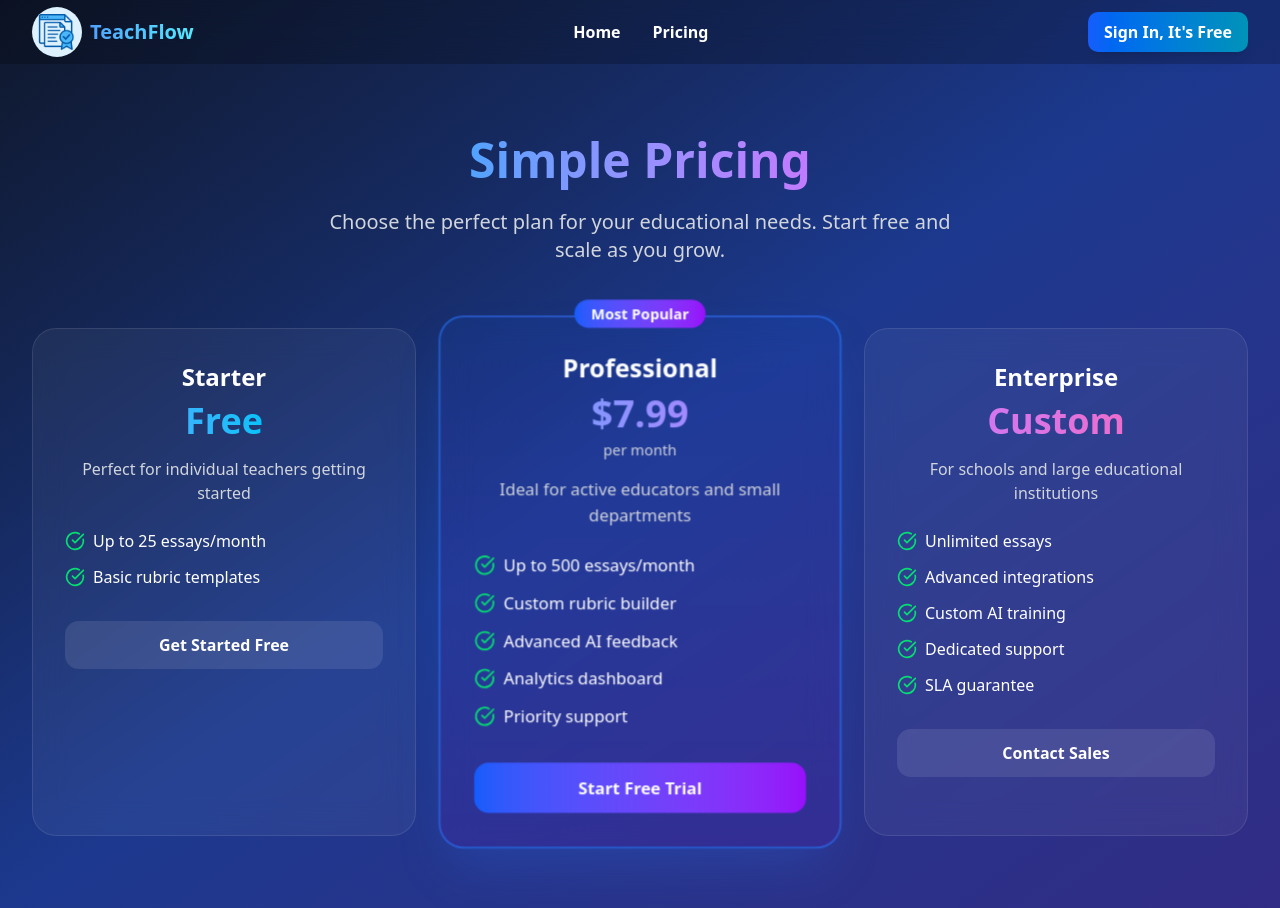
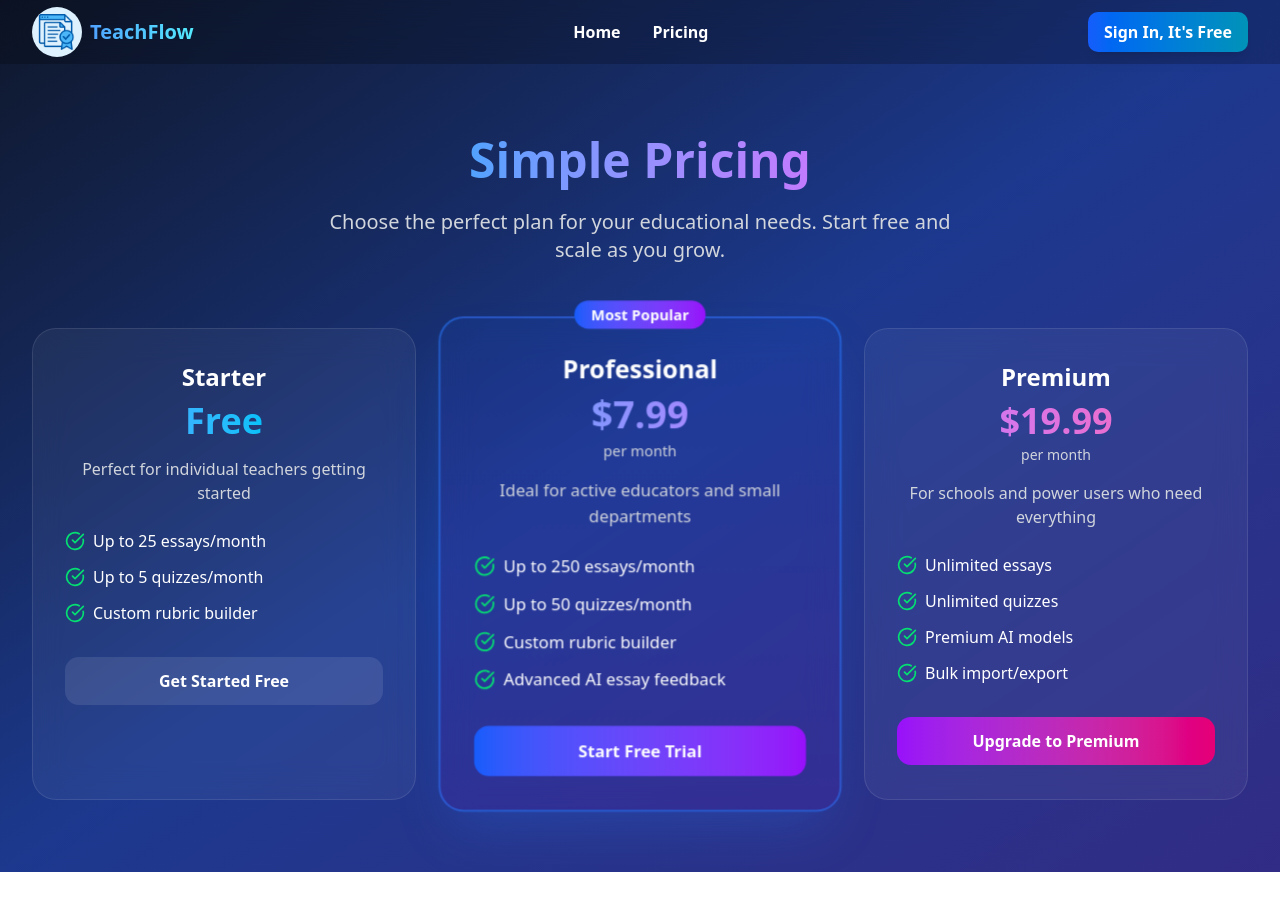
Before and after one commit to johnkristanf/TeachFlow, a Next.js app: page /pricing in a window 1280 px wide. After the commit the page ends 872 px from the top, so only its background shows below. Built offline with nearby package versions, Linux system fonts and the light colour scheme.

Commit message:
polished pricing

```diff
--- a/app/(site)/pricing/page.tsx
+++ b/app/(site)/pricing/page.tsx
@@ -1,6 +1,12 @@
-import { CheckCircle } from "lucide-react";
+'use client'
+
+import { CheckCircle } from 'lucide-react'
+import { useRouter } from 'next/navigation'
 
 export default function PricingPage() {
+
+    const router = useRouter();
+
     return (
         <div className="relative z-10 py-18">
             <div className="max-w-7xl mx-auto px-4 sm:px-6 lg:px-8">
@@ -34,10 +40,19 @@ export default function PricingPage() {
                                 </li>
                                 <li className="flex items-center space-x-2">
                                     <CheckCircle className="w-5 h-5 text-green-400" />
-                                    <span>Basic rubric templates</span>
+                                    <span>Up to 5 quizzes/month</span>
+                                </li>
+                                <li className="flex items-center space-x-2">
+                                    <CheckCircle className="w-5 h-5 text-green-400" />
+                                    <span>Custom rubric builder</span>
                                 </li>
                             </ul>
-                            <button className="w-full bg-white/10 hover:bg-white/20 px-6 py-3 rounded-xl font-semibold transition-all duration-200">
+                            <button
+                                onClick={() => {
+                                    router.push('/auth/signin')
+                                }}
+                                className="w-full bg-white/10 hover:bg-white/20 px-6 py-3 rounded-xl font-semibold transition-all duration-200"
+                            >
                                 Get Started Free
                             </button>
                         </div>
@@ -62,7 +77,12 @@ export default function PricingPage() {
                             <ul className="space-y-3 text-left mb-8">
                                 <li className="flex items-center space-x-2">
                                     <CheckCircle className="w-5 h-5 text-green-400" />
-                                    <span>Up to 500 essays/month</span>
+                                    <span>Up to 250 essays/month</span>
+                                </li>
+
+                                <li className="flex items-center space-x-2">
+                                    <CheckCircle className="w-5 h-5 text-green-400" />
+                                    <span>Up to 50 quizzes/month</span>
                                 </li>
                                 <li className="flex items-center space-x-2">
                                     <CheckCircle className="w-5 h-5 text-green-400" />
@@ -70,32 +90,30 @@ export default function PricingPage() {
                                 </li>
                                 <li className="flex items-center space-x-2">
                                     <CheckCircle className="w-5 h-5 text-green-400" />
-                                    <span>Advanced AI feedback</span>
-                                </li>
-                                <li className="flex items-center space-x-2">
-                                    <CheckCircle className="w-5 h-5 text-green-400" />
-                                    <span>Analytics dashboard</span>
-                                </li>
-                                <li className="flex items-center space-x-2">
-                                    <CheckCircle className="w-5 h-5 text-green-400" />
-                                    <span>Priority support</span>
+                                    <span>Advanced AI essay feedback</span>
                                 </li>
                             </ul>
-                            <button className="w-full bg-gradient-to-r from-blue-600 to-purple-600 hover:from-blue-700 hover:to-purple-700 px-6 py-3 rounded-xl font-semibold transition-all duration-200 transform hover:scale-105">
+                            <button
+                                onClick={() => {
+                                    router.push('/auth/signin')
+                                }}
+                                className="w-full bg-gradient-to-r from-blue-600 to-purple-600 hover:from-blue-700 hover:to-purple-700 px-6 py-3 rounded-xl font-semibold transition-all duration-200 transform hover:scale-105"
+                            >
                                 Start Free Trial
                             </button>
                         </div>
                     </div>
 
-                    {/* Enterprise Plan */}
+                    {/* Premium Plan */}
                     <div className="group relative bg-white/5 backdrop-blur-lg rounded-3xl p-8 border border-white/10 hover:border-purple-500/50 transition-all duration-300 transform hover:scale-105">
                         <div className="text-center">
-                            <h3 className="text-2xl font-bold mb-2">Enterprise</h3>
-                            <div className="text-4xl font-bold bg-gradient-to-r from-purple-400 to-pink-400 bg-clip-text text-transparent mb-4">
-                                Custom
+                            <h3 className="text-2xl font-bold mb-2">Premium</h3>
+                            <div className="text-4xl font-bold bg-gradient-to-r from-purple-400 to-pink-400 bg-clip-text text-transparent mb-1">
+                                $19.99
                             </div>
+                            <p className="text-gray-300 text-sm mb-4">per month</p>
                             <p className="text-gray-300 mb-6">
-                                For schools and large educational institutions
+                                For schools and power users who need everything
                             </p>
                             <ul className="space-y-3 text-left mb-8">
                                 <li className="flex items-center space-x-2">
@@ -104,23 +122,24 @@ export default function PricingPage() {
                                 </li>
                                 <li className="flex items-center space-x-2">
                                     <CheckCircle className="w-5 h-5 text-green-400" />
-                                    <span>Advanced integrations</span>
+                                    <span>Unlimited quizzes</span>
                                 </li>
                                 <li className="flex items-center space-x-2">
                                     <CheckCircle className="w-5 h-5 text-green-400" />
-                                    <span>Custom AI training</span>
+                                    <span>Premium AI models</span>
                                 </li>
                                 <li className="flex items-center space-x-2">
                                     <CheckCircle className="w-5 h-5 text-green-400" />
-                                    <span>Dedicated support</span>
-                                </li>
-                                <li className="flex items-center space-x-2">
-                                    <CheckCircle className="w-5 h-5 text-green-400" />
-                                    <span>SLA guarantee</span>
+                                    <span>Bulk import/export</span>
                                 </li>
                             </ul>
-                            <button className="w-full bg-white/10 hover:bg-white/20 px-6 py-3 rounded-xl font-semibold transition-all duration-200">
-                                Contact Sales
+                            <button
+                                onClick={() => {
+                                    router.push('/auth/signin')
+                                }}
+                                className="w-full bg-gradient-to-r from-purple-600 to-pink-600 hover:from-purple-700 hover:to-pink-700 px-6 py-3 rounded-xl font-semibold transition-all duration-200 transform hover:scale-105"
+                            >
+                                Upgrade to Premium
                             </button>
                         </div>
                     </div>
```
